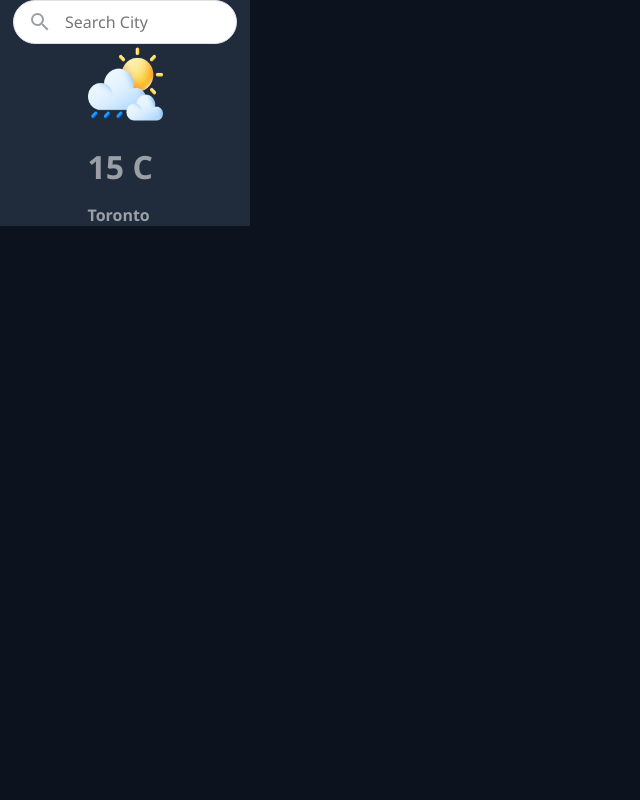
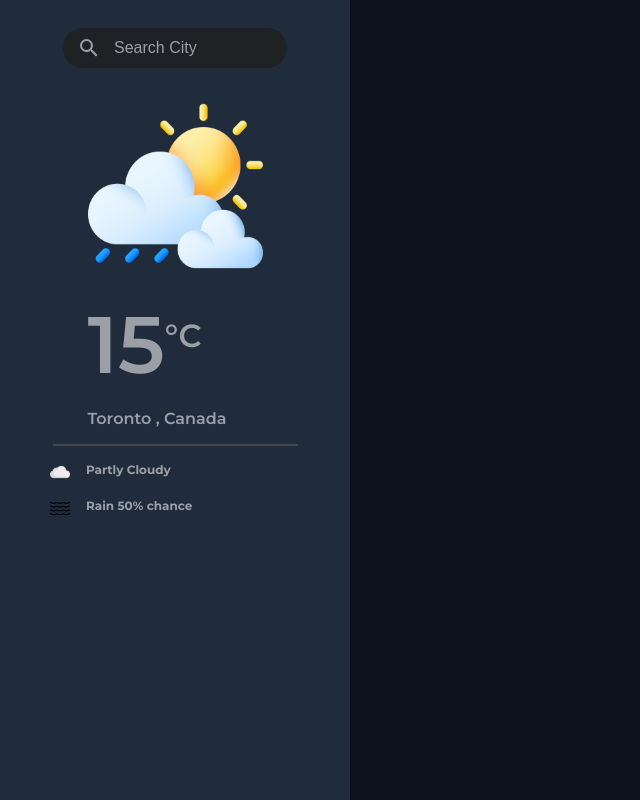
Before and after one commit to adzashel/react-weather-application, a React (Vite) app: page / in a window 1280 px wide. Shown: the whole page, without its empty margins (0-640 px from the left). Built offline with nearby package versions, Linux system fonts and the light colour scheme.

Commit message:
feat(current weather)

```diff
--- a/src/App.css
+++ b/src/App.css
@@ -1,13 +1,15 @@
+@import url("https://fonts.googleapis.com/css2?family=Montserrat:ital,wght@0,100..900;1,100..900&family=Poppins:ital,wght@0,100;0,200;0,300;0,400;0,500;0,600;0,700;0,800;0,900;1,100;1,200;1,300;1,400;1,500;1,600;1,700;1,800;1,900&family=Urbanist:ital,wght@0,100..900;1,100..900&display=swap");
+
 * {
   padding: 0;
   margin: 0;
   box-sizing: border-box;
   color: #9aa0a6;
-  font-family: 'Segoe UI', Tahoma, Geneva, Verdana, sans-serif;
 }
 
 body {
-  background-color: rgba(12,18,30,255);
+  background-color: rgba(12, 18, 30, 255);
+  font-family: "Montserrat", sans-serif;
 }
 
 .main-container {
@@ -23,18 +25,22 @@ body {
   color: #202124;
   display: flex;
   z-index: 3;
-  height: 44px;
-  background: white;
-  border: 1px solid #dfe1e5;
+  margin: 2em auto;
+  height: 40px;
+  background: #202124;
   box-shadow: none;
   border-radius: 24px;
   width: auto;
   max-width: 224px;
 }
 
+.searchbar ::placeholder {
+  color: #9aa0a6;
+}
+
 .searchbar:hover {
   box-shadow: 0 1px 6px rgb(32 33 36 / 28%);
-  border-color: rgba(223,225,229,0);
+  border-color: rgba(223, 225, 229, 0);
 }
 
 .searchbar-wrapper {
@@ -93,7 +99,7 @@ body {
   border: none;
   margin: 0;
   padding: 0;
-  color: rgba(0, 0, 0, .87);
+  color: #9aa0a6;
   word-wrap: break-word;
   outline: none;
   display: flex;
@@ -110,11 +116,11 @@ body {
   flex: 0 0 auto;
   margin-top: -5px;
   align-items: stretch;
-  flex-direction: row
+  flex-direction: row;
 }
 
 .searchbar-clear-icon {
-  margin-right: 12px
+  margin-right: 12px;
 }
 
 .voice-search {
@@ -129,29 +135,66 @@ body {
   width: 2.8em;
 }
 
-.main-weather  {
+.main-weather {
   background-color: #202c3c;
-  width: 250px ;
+  height: 100vh;
+  width: 350px;
   display: flex;
   flex-direction: column;
   align-items: center;
 }
 
-
 /* current weather  */
 .current-weather img {
-  width: 75px;
-  height: 80px;
+  width: 175px;
+  height: 180px;
   margin-bottom: 1em;
 }
 
+
+
 .weather-detail .temp {
-  font-size: 2rem;
+  font-size: 5rem;
   font-weight: 600;
 }
 
+.temp span {
+  font-size: 2rem;
+  position: relative;
+  top: -0.8em;
+}
 .weather-detail .city {
   font-size: 1rem;
   margin-top: 1em;
   font-weight: 600;
 }
+
+.horizontal-line {
+  width: 70%;
+  height: 2px;
+  background-color: #444647;
+  margin: 1em;
+}
+
+.condition {
+  display: flex;
+  flex-direction: column;
+  width: 250px;
+
+}
+
+.condition img {
+  width: 20px;
+  height: 20px;
+}
+
+.condition h4 {
+  font-size: 12px;
+}
+
+.weather-condition {
+  display: flex;
+  gap: 1rem;
+  margin-bottom: 1em;
+  flex-direction: row;
+}
--- a/src/views/Container.jsx
+++ b/src/views/Container.jsx
@@ -1,8 +1,9 @@
-import icons from '../assets/assets/images/weather.png'
-
+import icons from "../assets/assets/images/weather.png";
+import clouds from "../assets/assets/images/cloud.png";
+import rain from '../assets/assets/images/water.svg'
 const Container = () => {
   return (
-    <div className='weather-container'>
+    <div className="weather-container">
       {/* current weather */}
       <div className="main-weather">
         {/* input field to search city */}
@@ -35,20 +36,32 @@ const Container = () => {
         </div>
         {/* weather icon */}
         <div className="current-weather">
-            <img src={ icons } alt="weather" />
-            {/* weather details */}
-            <div className="weather-detail">
-                <h3 className="temp">15 C</h3>
-                <h5 className="city">Toronto</h5>
-            </div>
+          <img src={icons} alt="weather" />
+          {/* weather details */}
+          <div className="weather-detail">
+            <h3 className="temp">
+              15<span>°C</span>
+            </h3>
+            <h5 className="city">Toronto , Canada</h5>
+          </div>
+        </div>
+        <div className="horizontal-line"></div>
+
+        {/* condition  */}
+        <div className="condition">
+          <div className="weather-condition">
+          <img src={clouds} alt="icon" />
+          <h4>Partly Cloudy</h4>
+          </div>
+          <div className="weather-condition">
+          <img src={ rain } alt="rain posibility" />
+          <h4>Rain 50% chance</h4>
+          </div>
         </div>
       </div>
 
-
       {/* forecast */}
-      <div className="forecast-weather">
-
-    </div>
+      <div className="forecast-weather"></div>
     </div>
   );
 };
```
Also changed, not shown: src/assets/assets/images/cloud.png (added), src/assets/assets/images/water.svg (added).
